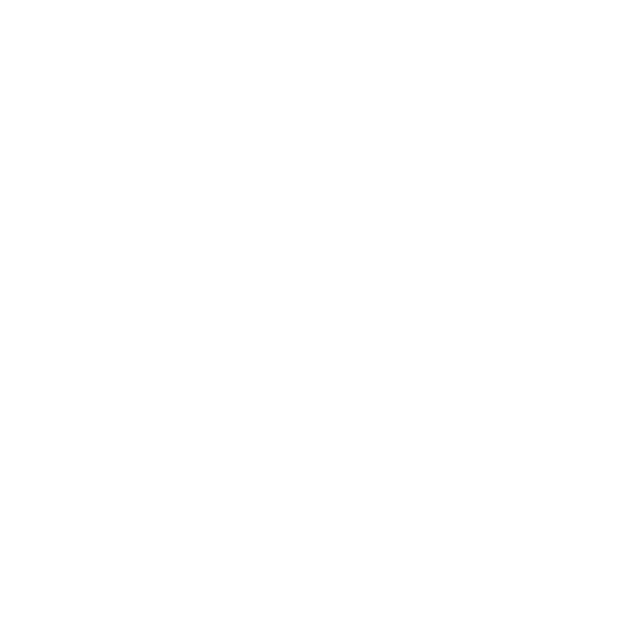
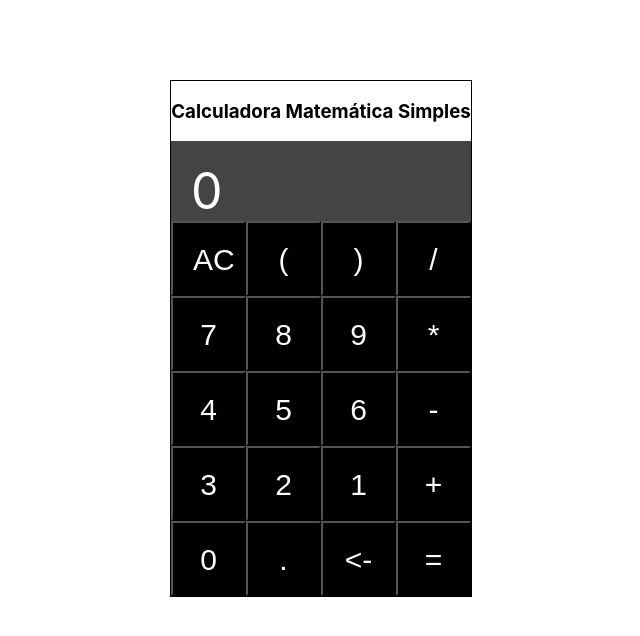
Before and after one commit to o-Patrick/app01, a React (Create React App) app: page / in a window 1280 px wide. Shown: the top 636 px of the page, without its empty margins (319-959 px from the left). Built offline with nearby package versions, Linux system fonts and the light colour scheme.

Commit message:
calculadora terminada :)

```diff
--- a/src/App.js
+++ b/src/App.js
@@ -1,8 +1,203 @@
-import React from 'react'
+/* DESAFIO
+	1. Impedir digitação consecutiva de operadores
+	2. Se um ponto é inserido, ele não pode ser repetido em outro lugar dentro do mesmo número
+	Obs: O SEGUNDO FUNCIONOU AAAAAAAAAAA, usei regex
+*/
+
+import React, {useState} from 'react'
 
 export default function App(){
+	// ESTILOS
+	// container geral
+	const cssContainer = {
+		margin: 'auto',
+		marginTop: '10vh',
+		display: 'flex',
+		justifyContent: 'flex-start',
+		alignItems: 'center',
+		flexDirection: 'column',
+		width: '300px',
+		border: '1px solid #000'
+	}
+
+	// botões da calculadora
+	const cssBotoes = {
+		flexDirection: 'row',
+		flexWrap: 'wrap',
+	}
+
+	// tela operacao/resultado
+	const cssTela = {
+		display: 'flex',
+		justifyContent: 'center',
+		alignItems: 'flex-start',
+		flexDirection: 'column',
+		width: '260px',
+		padding: '0 20px',
+		backgroundColor: '#444'
+	}
+
+	// tela de operação
+	const cssTelaOpe = {
+		fontSize: '25px',
+		color: '#FFF',
+		height: '20px'
+	}
+
+	// tela de resultado
+	const cssTelaRes = {
+		fontSize: '50px',
+		color: '#FFF'
+	}
+
+	// botão
+	const cssBtn = {
+		fontSize: '30px',
+		height: '75px',
+		width: '75px',
+		padding: '20px',
+		backgroundColor: '#000',
+		color: '#FFF',
+		borderColor: '#000',
+		textAlign: 'center',
+		outline: 'none'
+	}
+
+	// -------------------------
+
+	// STATES
+	const [valorTela, setValorTela] = useState('')
+	const [resultado, setResultado] = useState(0)
+	const [acumulador, setAcumulador] = useState(0)
+	const [operado, setOperado] = useState(false)
+
+	// -------------------------
+
+	// COMPONENTES
+	// tela da calculadora com linhas de operação e resultado
+	// tela (conta e resultado)
+	const Tela = (val, res) => { // params states: valorTela e resultado
+		return(
+			<div style={cssTela}>
+				{/* linha de operação */}
+				<span style={cssTelaOpe}>{val}</span>
+				{/* linha de resultado */}
+				<span style={cssTelaRes}>{res}</span>
+			</div>
+		)
+	}
+
+	// Botão
+	const Btn = (label, onClick) => <button style={cssBtn} onClick={onClick}>{label}</button>
+
+	// -------------------------
+
+	// FUNÇÕES
+	// adiciona os dígitos
+	const AddDigitoTela = (d) => {
+
+		// trecho que impede operadores seguidos (menos * por causa de potência)
+		// pega o último dígito na tela
+		const ultDig = valorTela[(valorTela.length)-1];
+		// último dígito é operador
+		let ultDigOpe = false;
+		// dígito atual (parâmetro) é operador
+		let dOpe = false;
+		// testa se o último dígito na tela é operador (incluindo potência)
+		if(ultDig === '+' || ultDig === '-' || valorTela.substring(valorTela.length-2) === '**' || ultDig === '/') ultDigOpe = true;
+		// testa se o dígito atual é operador
+		if(d === '+' || d === '-' || d === '*' || d === '/') dOpe = true;
+		// se o último dígito na tela e o atual forem operadores, não insere
+		if(ultDigOpe && dOpe) return;
+
+		// trecho que impede repetição de . no mesmo número
+		// regex que separa valor tela a cada operador
+		let valTelaSplit = valorTela.split(/(\+|\-|\*|\/)/g)
+		// impede . se o dígito for . e o número atual já tiver .
+		if(d === '.' && valTelaSplit[valTelaSplit.length - 1].includes('.')) return;
+
+		// insere operador
+		if((d === '+' || d === '-' || d === '*' || d === '/') && operado){ // operado é state bool
+			// quando é operado, o valor deste vira true, passando para false para continuar o funcionamento da calculadora:
+			setOperado(false);
+			setValorTela(resultado + d);
+			return; // para a função
+		}
+
+		// insere dígito números e ponto
+		if(operado){
+			setValorTela(d);
+			// operado === false para continuar o funcionamento da calculadora
+			setOperado(false);
+			return; // para a função
+		}
+
+		// mostra toda a conta (?)
+		const valorDigitadoTela = valorTela + d;
+		setValorTela(valorDigitadoTela);
+	} // AddDigitoTela()
+
+	// limpa tudo
+	const LimparMemoria = () => {
+		setOperado(false)
+		setValorTela('')
+		setResultado(0)
+		setAcumulador(0)
+		return  // para a função
+	} // LimparMemoria()
+
+	// recebe backspace e analisa erro na operação
+	const Operacao = (ope) => { // ope === tipo de operação
+		if(ope === 'bs'){ // bs === backspace
+			let vTela = valorTela // state
+			vTela = vTela.substring(0, vTela.length - 1)
+			setValorTela(vTela)
+			setOperado(false)
+			return // para a função
+		} // if backspace
+
+		// teste caso dê erro na operação
+		try{
+			// cálculo:
+			const r = eval(valorTela) // r === resultado;
+			setAcumulador(r)
+			setResultado(r)
+			setOperado(true)
+		} catch{
+			setResultado('ERRO')
+		} // try/catch
+	} // Operacao()
+
+	// -------------------------
+
 	return(
-		<>
-		</>
-	)
-}
+		<div style={cssContainer}>
+			<h3>Calculadora Matemática Simples</h3>
+			{Tela(valorTela, resultado)}
+			{/* Botões da calculadora */}
+			<div style={cssBotoes}>
+				{/* botão AC que limpa a memória */}
+				{Btn('AC', LimparMemoria)}
+				{Btn('(', ()=>AddDigitoTela('('))}
+				{Btn(')', ()=>AddDigitoTela(')'))}
+				{Btn('/', ()=>AddDigitoTela('/'))}
+				{Btn('7', ()=>AddDigitoTela('7'))}
+				{Btn('8', ()=>AddDigitoTela('8'))}
+				{Btn('9', ()=>AddDigitoTela('9'))}
+				{Btn('*', ()=>AddDigitoTela('*'))}
+				{Btn('4', ()=>AddDigitoTela('4'))}
+				{Btn('5', ()=>AddDigitoTela('5'))}
+				{Btn('6', ()=>AddDigitoTela('6'))}
+				{Btn('-', ()=>AddDigitoTela('-'))}
+				{Btn('3', ()=>AddDigitoTela('3'))}
+				{Btn('2', ()=>AddDigitoTela('2'))}
+				{Btn('1', ()=>AddDigitoTela('1'))}
+				{Btn('+', ()=>AddDigitoTela('+'))}
+				{Btn('0', ()=>AddDigitoTela('0'))}
+				{Btn('.', ()=>AddDigitoTela('.'))}
+				{Btn('<-', ()=>Operacao('bs'))}
+				{Btn('=', ()=>Operacao('='))}
+			</div>
+		</div>
+	) // return
+} // App
```
